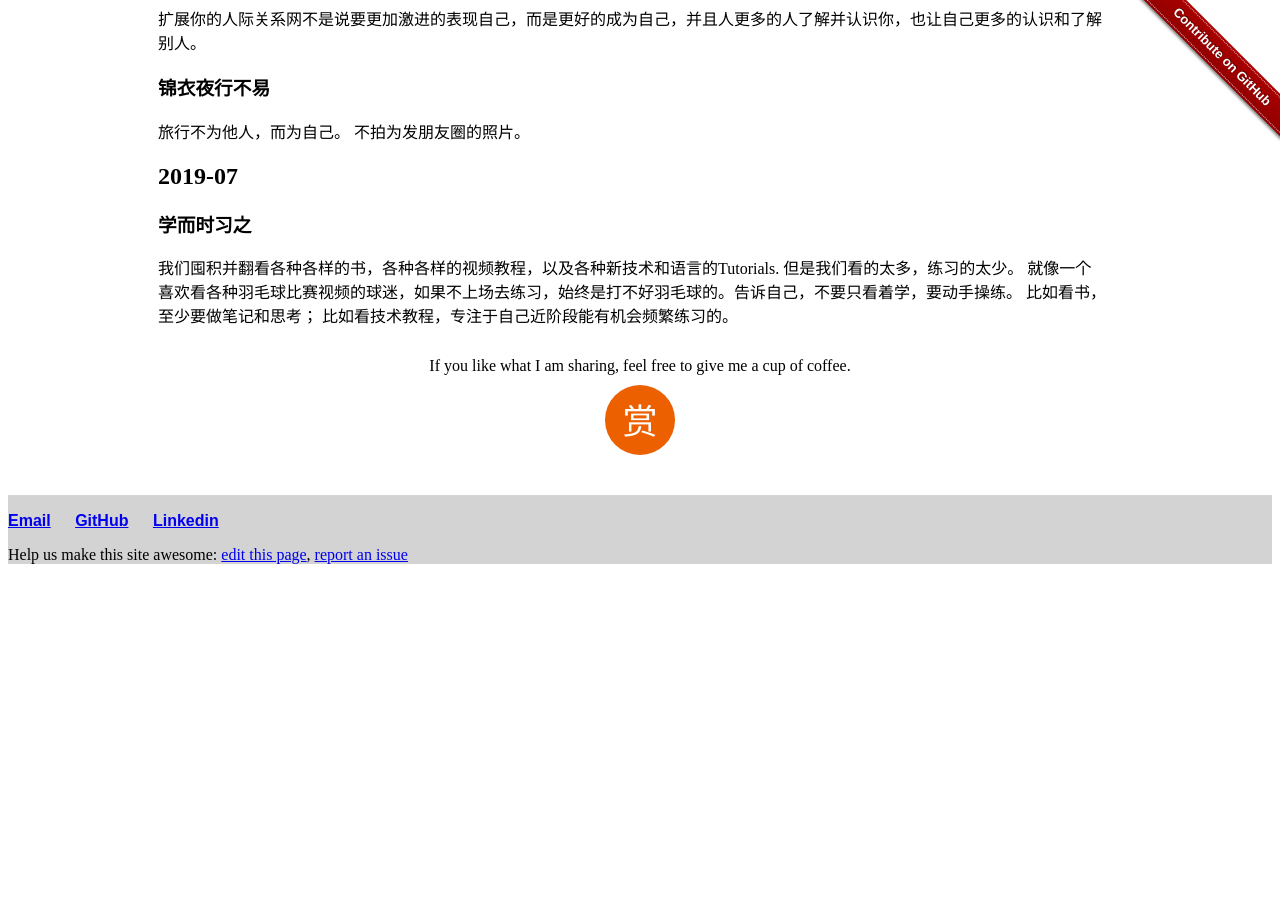
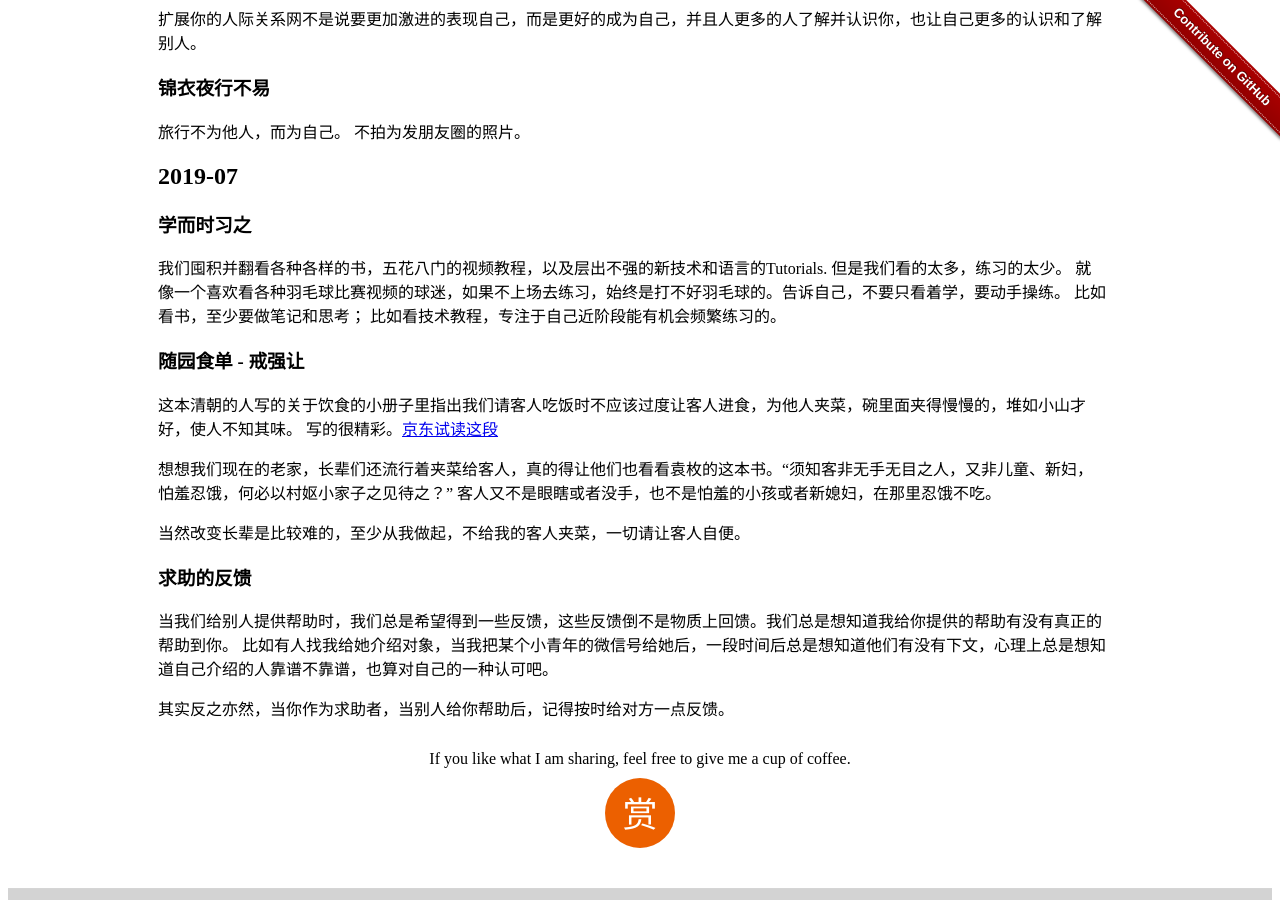
Before and after one commit to liuning0820/liuning0820.github.io, a Jekyll site: the page built from _posts/2019-07-27-mindset-2019.md, in a window 1280 px wide and 900 px high, scrolled down 726 px. Built offline with Jekyll 4.4.1, drawn with Linux system fonts in a browser that asks for light colours; our own code applies the rules of GitHub Pages for plain Markdown files; before the commit the page ends 1306 px from its top, so only the background shows below that.

Commit message:
update a bit

```diff
--- a/_posts/2019-07-27-mindset-2019.md
+++ b/_posts/2019-07-27-mindset-2019.md
@@ -33,6 +33,21 @@
 
 ### 学而时习之
 
-我们囤积并翻看各种各样的书，各种各样的视频教程，以及各种新技术和语言的Tutorials. 但是我们看的太多，练习的太少。
+我们囤积并翻看各种各样的书，五花八门的视频教程，以及层出不强的新技术和语言的Tutorials. 但是我们看的太多，练习的太少。
 就像一个喜欢看各种羽毛球比赛视频的球迷，如果不上场去练习，始终是打不好羽毛球的。告诉自己，不要只看着学，要动手操练。
 比如看书，至少要做笔记和思考； 比如看技术教程，专注于自己近阶段能有机会频繁练习的。
+
+### 随园食单 - 戒强让
+
+这本清朝的人写的关于饮食的小册子里指出我们请客人吃饭时不应该过度让客人进食，为他人夹菜，碗里面夹得慢慢的，堆如小山才好，使人不知其味。 写的很精彩。[京东试读这段](https://cread.jd.com/read/startRead.action?bookId=30424905&readType=1)
+
+想想我们现在的老家，长辈们还流行着夹菜给客人，真的得让他们也看看袁枚的这本书。“须知客非无手无目之人，又非儿童、新妇，怕羞忍饿，何必以村妪小家子之见待之？” 客人又不是眼瞎或者没手，也不是怕羞的小孩或者新媳妇，在那里忍饿不吃。
+
+当然改变长辈是比较难的，至少从我做起，不给我的客人夹菜，一切请让客人自便。
+
+### 求助的反馈
+
+当我们给别人提供帮助时，我们总是希望得到一些反馈，这些反馈倒不是物质上回馈。我们总是想知道我给你提供的帮助有没有真正的帮助到你。
+比如有人找我给她介绍对象，当我把某个小青年的微信号给她后，一段时间后总是想知道他们有没有下文，心理上总是想知道自己介绍的人靠谱不靠谱，也算对自己的一种认可吧。
+
+其实反之亦然，当你作为求助者，当别人给你帮助后，记得按时给对方一点反馈。
```
